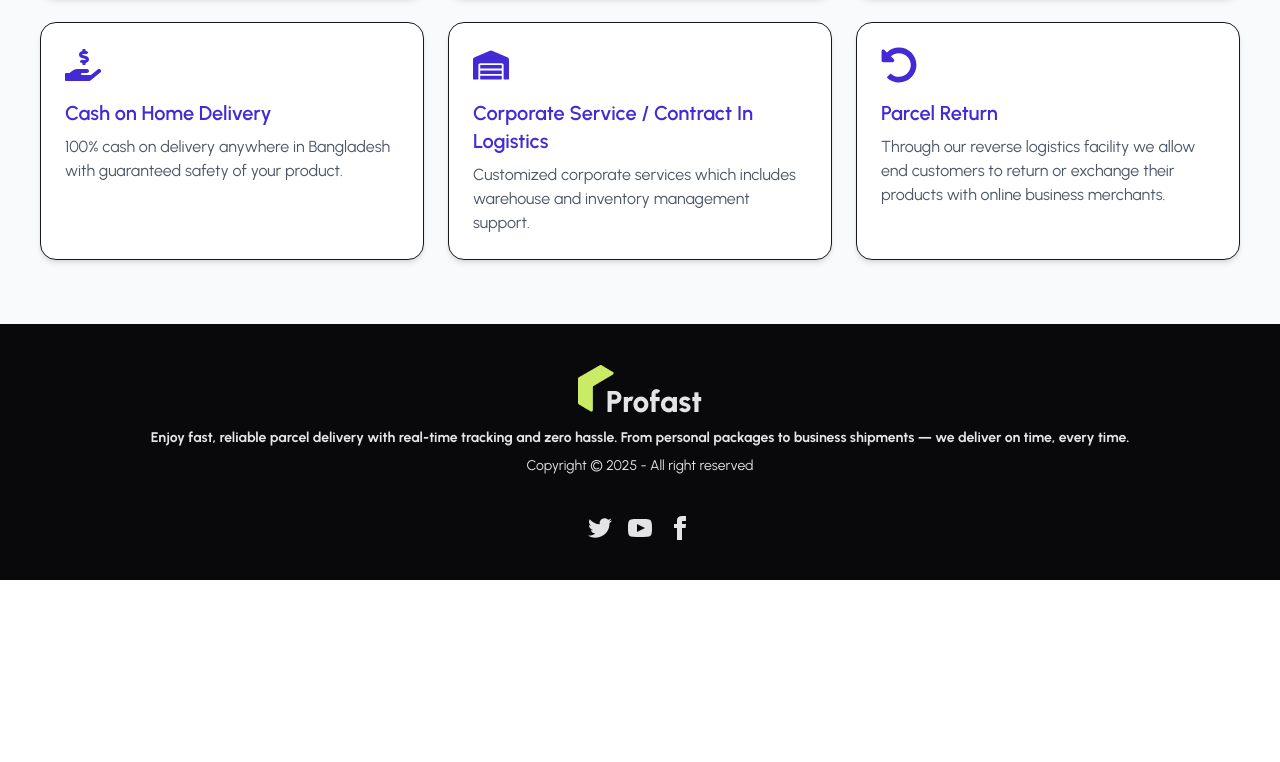
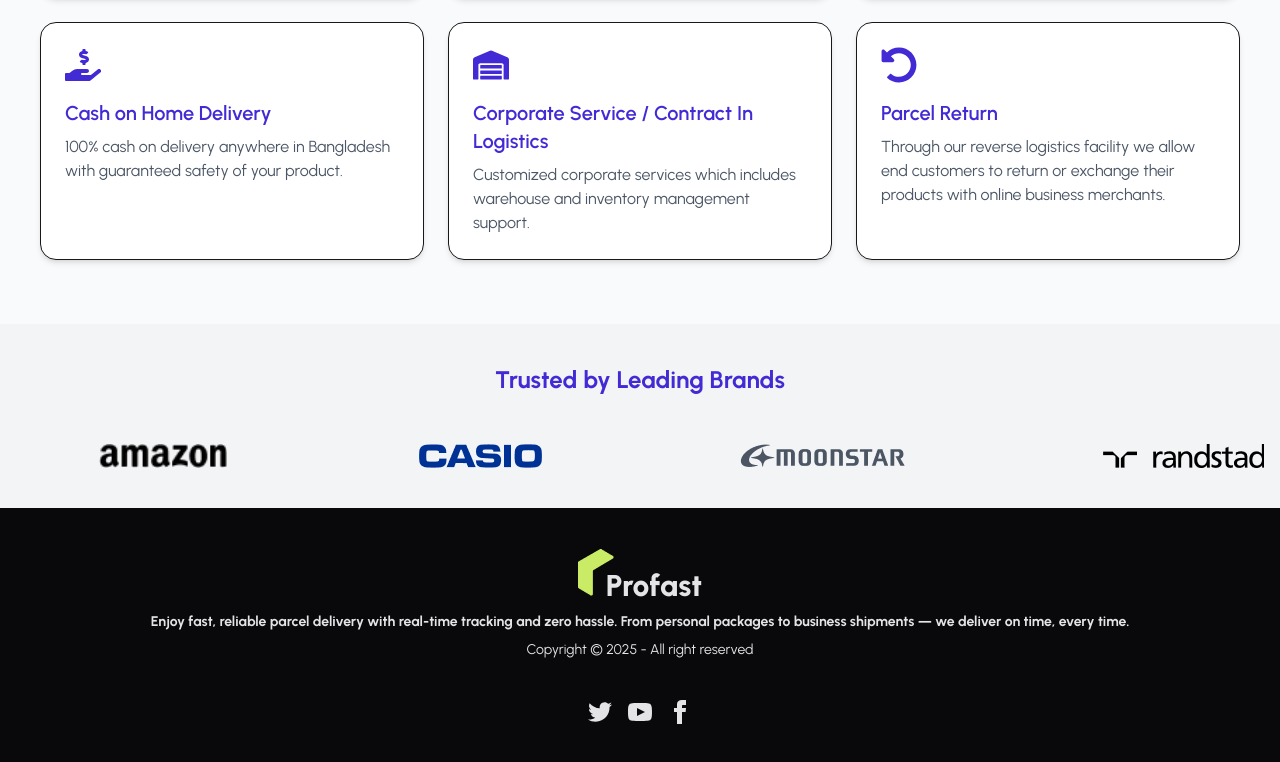
Before and after one commit to Topan-Roy/first-persel-client, a React (Vite) app: page / in a window 1280 px wide. Shown: the part 1083-1845 px from the top of the page. Before the commit the page ends 1663 px from the top, so only its background shows below. Built offline with nearby package versions, Linux system fonts and the light colour scheme.

Commit message:
added ClientLogosMarquee

```diff
--- a/package.json
+++ b/package.json
@@ -13,6 +13,7 @@
     "@tailwindcss/vite": "^4.1.10",
     "react": "^19.1.0",
     "react-dom": "^19.1.0",
+    "react-fast-marquee": "^1.6.5",
     "react-icons": "^5.5.0",
     "react-responsive-carousel": "^3.2.23",
     "react-router": "^7.6.2",
--- /dev/null
+++ b/src/Pages/Home/ClientLogosMarquee/ClientLogosMarquee.jsx
@@ -0,0 +1,33 @@
+import React from 'react';
+import Marquee from 'react-fast-marquee';
+
+// import your logos
+import amazon from '../../../assets/brands/amazon.png';
+import google from '../../../assets/brands/amazon_vector.png';
+import casio from '../../../assets/brands/casio.png';
+import moonstar from '../../../assets/brands/moonstar.png';
+import start from '../../../assets/brands/randstad.png';
+import randstad from '../../../assets/brands/start.png';
+import people from '../../../assets/brands/start-people 1.png';
+
+const logos = [amazon, google, casio, moonstar, start, randstad, people];
+
+const ClientLogosMarquee = () => {
+    return (
+        <section className="py-10 bg-gray-100">
+            <div className="max-w-7xl mx-auto px-4">
+                <h2 className="text-2xl text-primary font-bold text-center mb-12">Trusted by Leading Brands</h2>
+
+                <Marquee pauseOnHover speed={50} gradient={false}>
+                    {logos.map((logo, idx) => (
+                        <div key={idx} className="mx-24 flex items-center">
+                            <img src={logo} alt={`Client Logo ${idx + 1}`} className="h-6 object-contain" />
+                        </div>
+                    ))}
+                </Marquee>
+            </div>
+        </section>
+    );
+};
+
+export default ClientLogosMarquee;
--- a/src/Pages/Home/Home/Home.jsx
+++ b/src/Pages/Home/Home/Home.jsx
@@ -1,12 +1,14 @@
 import React from 'react';
 import Banner from '../Banner/Banner';
 import Services from '../Services/Services';
+import ClientLogosMarquee from '../ClientLogosMarquee/ClientLogosMarquee';
 
 const Home = () => {
     return (
         <div>
             <Banner></Banner>
             <Services></Services>
+            <ClientLogosMarquee></ClientLogosMarquee>
         </div>
     );
 };
--- a/src/Pages/Home/Services/ServiceCard.jsx
+++ b/src/Pages/Home/Services/ServiceCard.jsx
@@ -3,8 +3,8 @@
 const ServiceCard = ({ service }) => {
     const {icon: Icon, title, description} = service
   return (
-    <div className="bg-white shadow-md rounded-2xl p-6 border hover:shadow-lg transition-all duration-300">
-      <div className="text-4xl text-primary mb-4">
+    <div className="bg-white shadow-md rounded-2xl p-6 border  hover:bg-[#CAEB66] hover:shadow-lg transition-all duration-300">
+      <div className="text-4xl text-primary mb-4 ">
         <Icon />
       </div>
       <h3 className="text-xl font-semibold mb-2 text-primary">{title}</h3>
```
Also changed, not shown: 1 other file (tests, documents, lock files or other folders).
